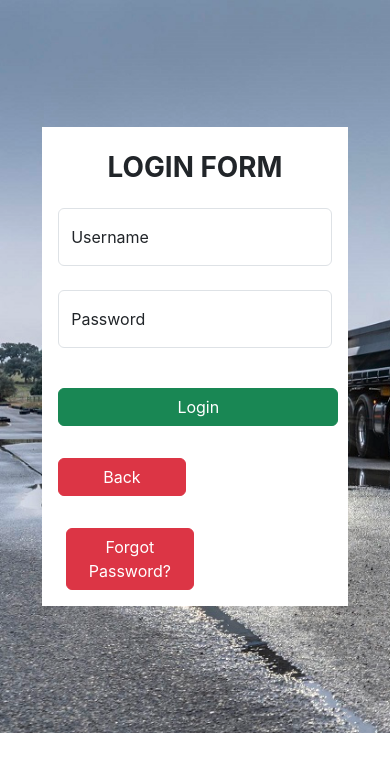
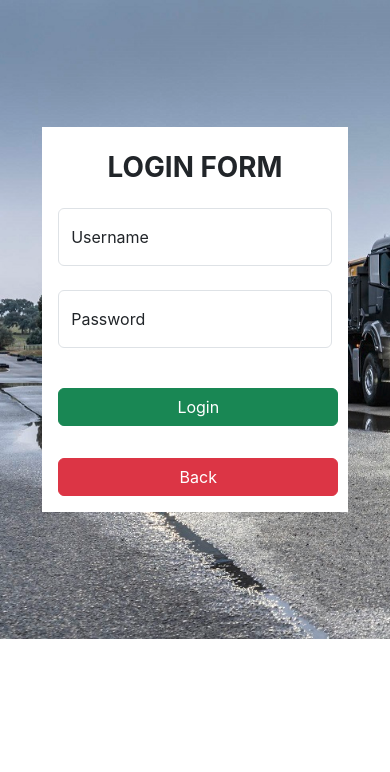
Before and after one commit to NdunguSam01/lms-mobikey, a React (Create React App) app: page /login in a window 390 px wide. Shown: the top 772 px of the page. Built offline with nearby package versions, Linux system fonts and the light colour scheme.

Commit message:
Made the form responsive

```diff
--- a/src/assets/css/Login.css
+++ b/src/assets/css/Login.css
@@ -10,3 +10,11 @@ form h1
     font-weight: bold;
     text-align: center;
 }
+@media (max-width: 409px)
+{
+    div.buttons
+    {
+        flex-direction: column;
+        width: 100%;
+    }
+}
--- a/src/components/Login.js
+++ b/src/components/Login.js
@@ -15,40 +15,12 @@ const Login = () =>
                         <input type="password" className="form-control" id="password" placeholder="Enter your password"/>
                         <label htmlFor="password" className="form-label">Password</label>
                     </div>
-                    <button type="submit" className="btn btn-success text-center col-11 mx-3 my-3">Login</button>
                     <div classNameName="buttons">
-                        <NavLink to="/" className="col-5 btn btn-danger mx-3 my-3">Back</NavLink>
-                        <NavLink to="/forgot" className="col-5 btn btn-danger ms-4 my-3">Forgot Password?</NavLink>
+                        <button type="submit" className="btn btn-success text-center col-11 mx-3 my-3">Login</button>
+                        <NavLink to="/" className="col-11 btn btn-danger mx-3 my-3">Back</NavLink>
                     </div>
                 </form>
             </div>
-
-            {/* <form action="">
-                <h1>Login Form</h1>
-                <div class="mb-3">
-                    <label htmlFor="username" class="form-label">Username</label>
-                    <input type="email" class="form-control" id="username" placeholder="Enter your username"/>
-                </div>
-                <div class="mb-3">
-                    <label htmlFor="password" class="form-label">Password</label>
-                    <input type="password" class="form-control" id="password" placeholder="Enter your password"></input>
-                </div>
-                <button type="submit" className="btn btn-success text-center">Login</button>
-                <div className="buttons">
-                    <NavLink to="/" className="col-5 btn btn-danger m-2">Back</NavLink>
-                    <NavLink to="/forgot" className="col-5 btn btn-danger ms-5">Forgot Password?</NavLink>
-                </div>
-            </form> */}
-            {/* <form>
-                <h1>Login Form</h1>
-                <label htmlFor="username">Username</label>
-                <input type="text" name="username" placeholder="Enter your username" required/>
-                <label htmlFor="password">Password</label>
-                <input type="password" name="password" placeholder="Enter your password"  required/>
-                <input type="submit" value="Login"/>
-                <NavLink to="/" >Back</NavLink>
-                <NavLink to="/forgot">Forgot Password?</NavLink>
-            </form> */}
         </>
      );
 }
```
